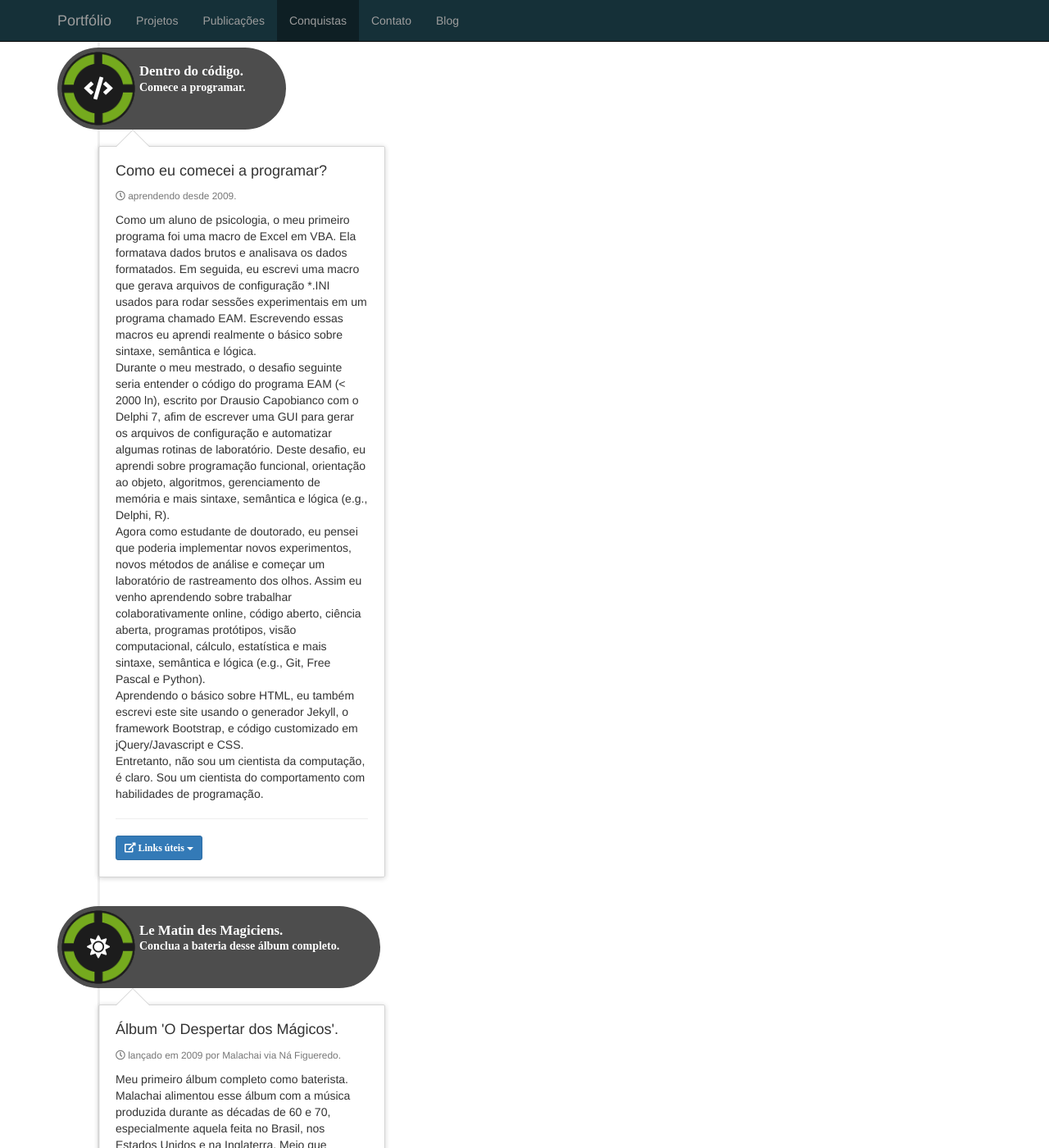
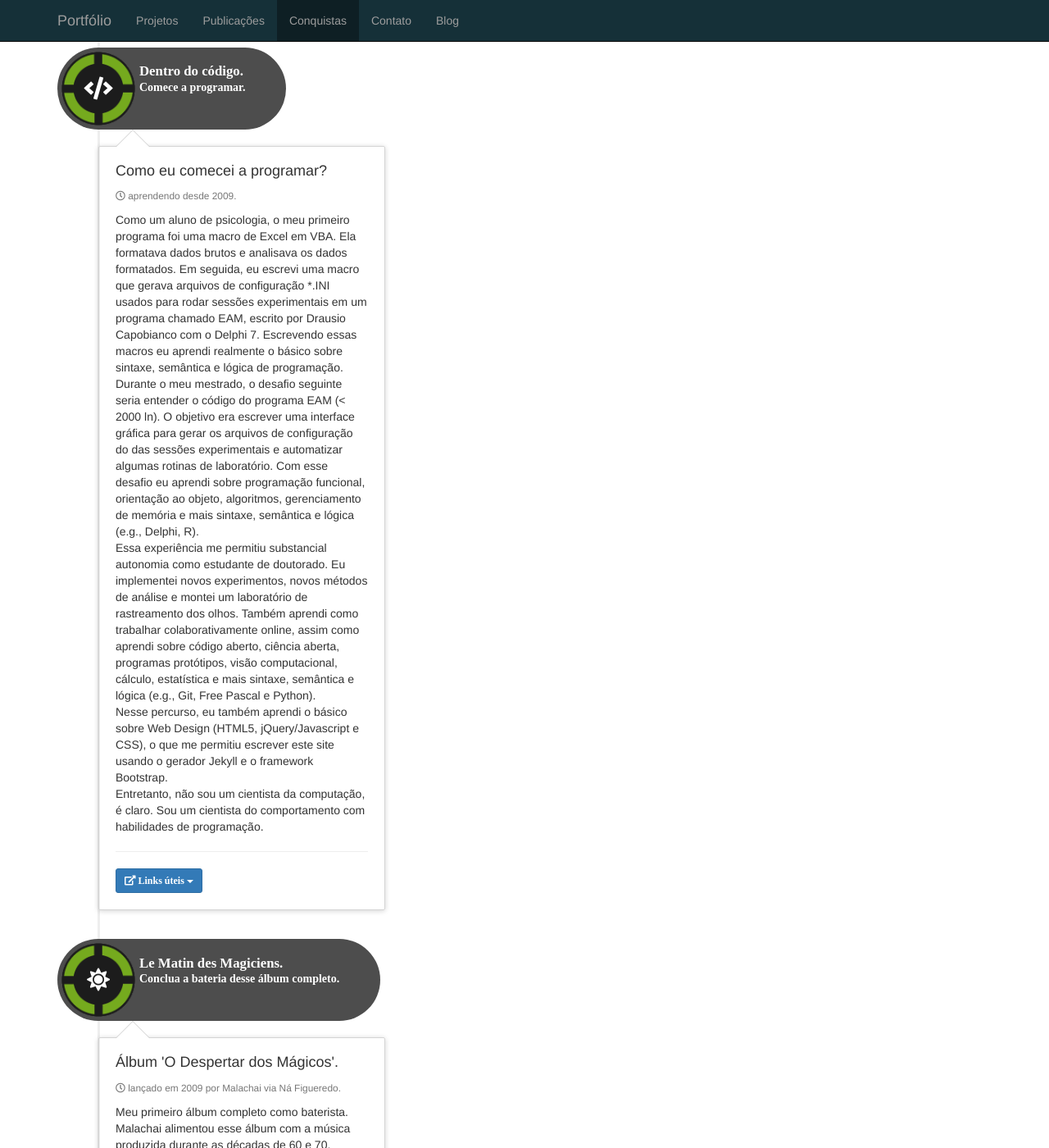
Before and after one commit to cpicanco/portfolio, a Jekyll site: the page built from pt-br/achievements.md, in a window 1280 px wide and 1400 px high, scrolled down 2672 px. Shown: the whole window at 82% size. Built offline with Jekyll 4.4.1, drawn with Linux system fonts in a browser that asks for light colours; nearby versions of some CDN libraries.

Commit message:
Update 20090622.yml

```diff
--- a/_data/achievements/20090622.yml
+++ b/_data/achievements/20090622.yml
@@ -18,15 +18,15 @@ en:
     From that challenge I learnt about functional programming, oop,
     algorithms, memory management and more sintax, semantic and logic (for example, Delphi, R).
 
-    Now as doctoral student, I thought I could implement new experiments,
-    new analytical methods and start an eye tracking research lab from scratch.
-    From that experience, I am learning about work collaboratively online,
+    As doctoral student, I implemented new experiments,
+    new analytical methods and assembled an eye tracking research lab from scratch.
+    From that experience, I learnt about work collaboratively online,
     open source, open science, prototyping, computer vision, calculus, statistics,
     and more sintax, semantic and logic
     (for example, Git, Free Pascal and Python).
 
-    Learning the basics on HTML, I also write this site using Jekyll generator,
-    Bootstrap framework and custom jQuery, CSS and Javascript.
+    Learning the basics on HTML, I also wrote this site using the Jekyll generator,
+    the Bootstrap framework and custom jQuery, CSS and Javascript.
 
     However, I am not a computer scientist, of course.
     I am a behavioral scientist with programming skills.
@@ -53,24 +53,27 @@ pt-BR:
     o meu primeiro programa foi uma macro de Excel em VBA.
     Ela formatava dados brutos e analisava os dados formatados.
     Em seguida, eu escrevi uma macro que gerava arquivos de configuração *.INI
-    usados para rodar sessões experimentais em um programa chamado EAM.
-    Escrevendo essas macros eu aprendi realmente o básico sobre sintaxe, semântica e lógica.
+    usados para rodar sessões experimentais em um programa chamado EAM,
+    escrito por Drausio Capobianco com o Delphi 7.
+    Escrevendo essas macros eu aprendi realmente o básico sobre sintaxe, semântica e lógica de programação.
 
     Durante o meu mestrado,
-    o desafio seguinte seria entender o código do programa EAM (< 2000 ln),
-    escrito por Drausio Capobianco com o Delphi 7,
-    afim de escrever uma GUI para gerar os arquivos de configuração e automatizar algumas rotinas de laboratório.
-    Deste desafio, eu aprendi sobre programação funcional, orientação ao objeto,
+    o desafio seguinte seria entender o código do programa EAM (< 2000 ln). O objetivo
+    era escrever uma interface gráfica para gerar os arquivos de configuração do das sessões experimentais
+    e automatizar algumas rotinas de laboratório.
+    Com esse desafio eu aprendi sobre programação funcional, orientação ao objeto,
     algoritmos, gerenciamento de memória e mais sintaxe, semântica e lógica (e.g., Delphi, R).
 
-    Agora como estudante de doutorado, eu pensei que poderia implementar novos experimentos,
-    novos métodos de análise e começar um laboratório de rastreamento dos olhos.
-    Assim eu venho aprendendo sobre trabalhar colaborativamente online,
-    código aberto, ciência aberta, programas protótipos, visão computacional, cálculo, estatística
+    Essa experiência me permitiu substancial autonomia como estudante de doutorado.
+    Eu implementei novos experimentos,
+    novos métodos de análise e montei um laboratório de rastreamento dos olhos.
+    Também aprendi como trabalhar colaborativamente online,
+    assim como aprendi sobre código aberto, ciência aberta, programas protótipos,
+    visão computacional, cálculo, estatística
     e mais sintaxe, semântica e lógica (e.g., Git, Free Pascal e Python).
 
-    Aprendendo o básico sobre HTML, eu também escrevi este site usando o generador Jekyll,
-    o framework Bootstrap, e código customizado em jQuery/Javascript e CSS.
+    Nesse percurso, eu também aprendi o básico sobre Web Design (HTML5, jQuery/Javascript e CSS),
+    o que me permitiu escrever este site usando o gerador Jekyll e o framework Bootstrap.
 
     Entretanto, não sou um cientista da computação, é claro.
     Sou um cientista do comportamento com habilidades de programação.
```
